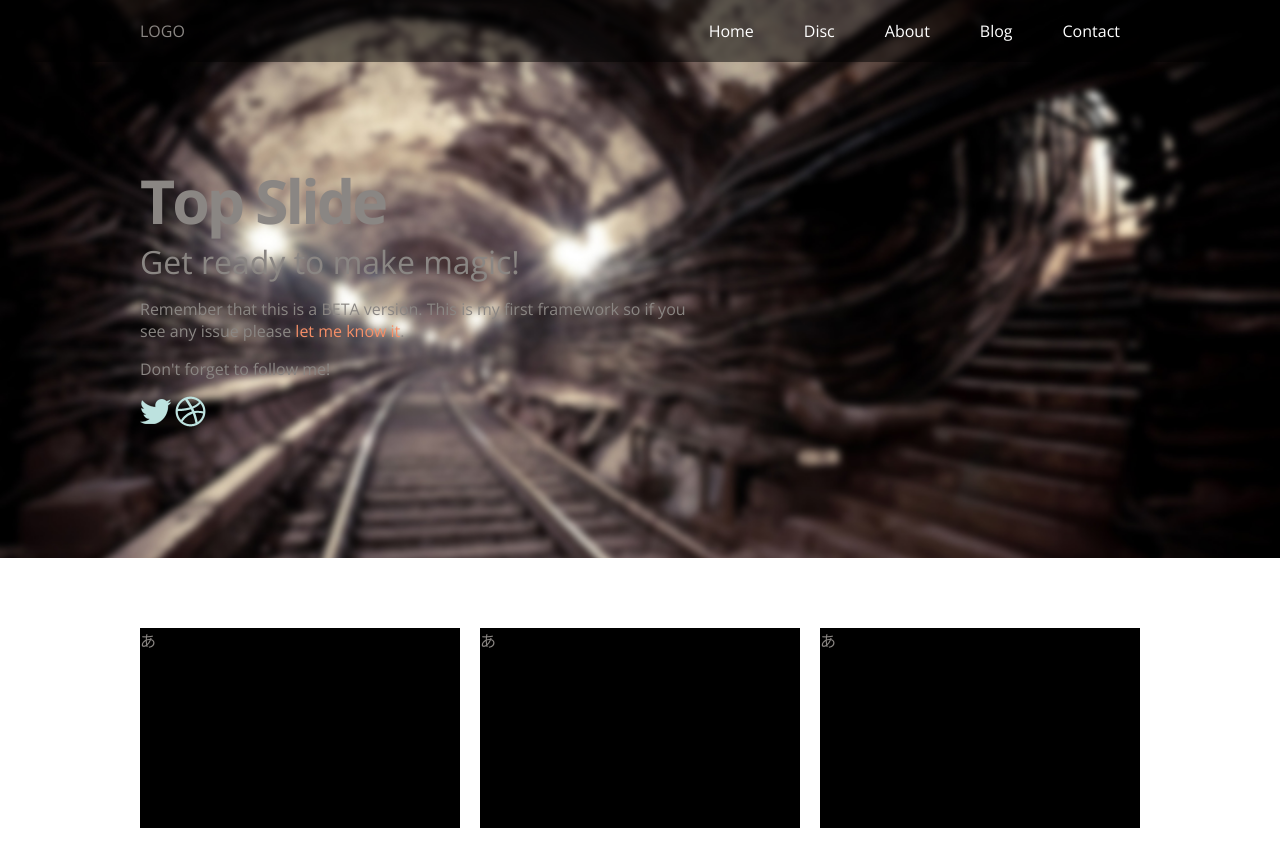
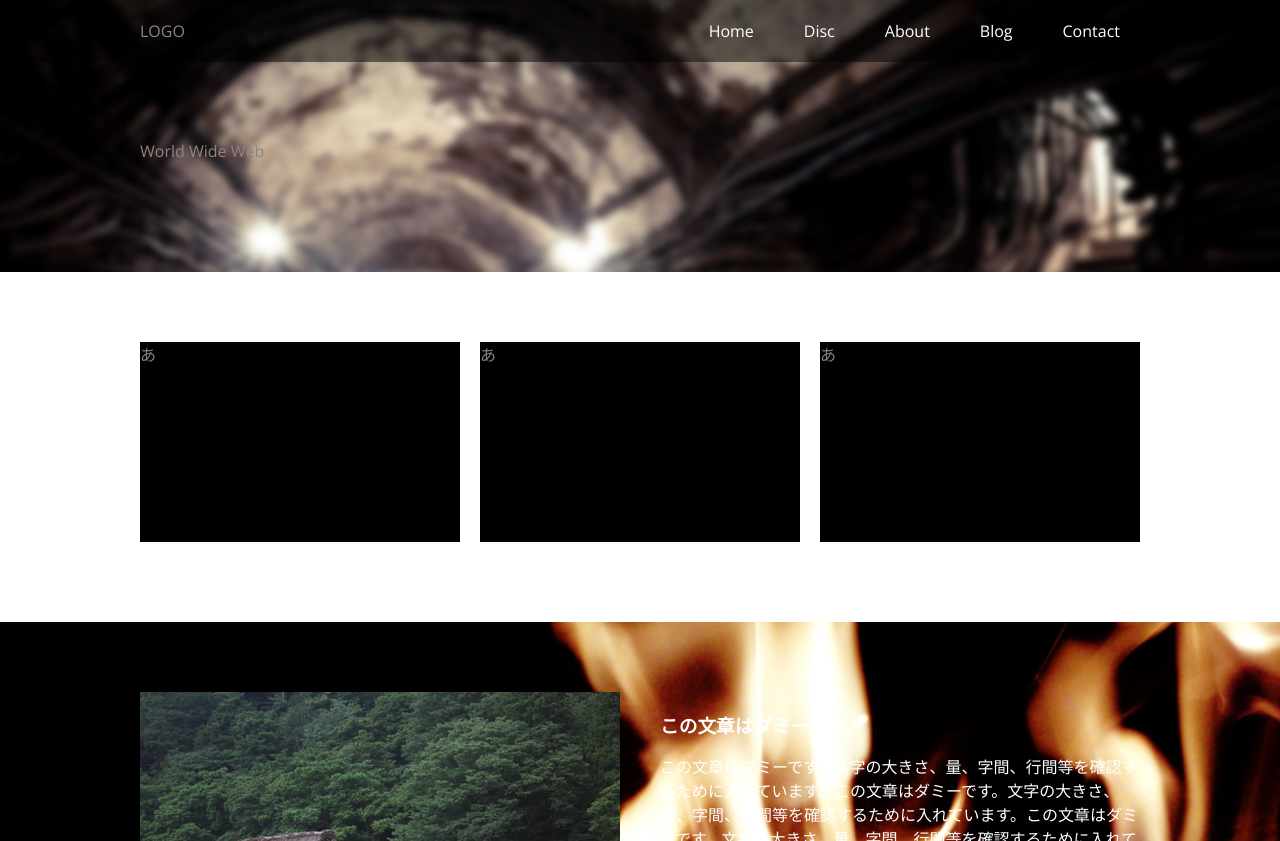
Before and after one commit to YasushiTakemoto/create, a website: page index.html in a window 1280 px wide. Shown: the top 841 px of the page. Drawn offline with nearby package versions, Linux system fonts and the light colour scheme.

Commit message:
main修正
中身修正

```diff
--- a/index.html
+++ b/index.html
@@ -42,11 +42,7 @@
 		<div class="container clearfix">
 
 			<div id="content" class="grid_7">
-				<h1>Top Slide</h1>
-				<h2>Get ready to make magic!</h2>
-				<p>Remember that this is a BETA version. This is my first framework so if you see any issue please <a href="mailto:jalxob@gmail.com">let me know it</a>. </p>
-				<p>Don't forget to follow me!</p>
-				<p><a href="https://twitter.com/Jalxob" target="_blank"><img src="common/img/twitter.png"></a> <a href="http://dribbble.com/jalxob" target="_blank"><img src="common/img/dribbble.png"></a></p>
+				World Wide Web
 			</div>
 			<div id="decorative" class="grid_5 omega">
 			</div>
```
